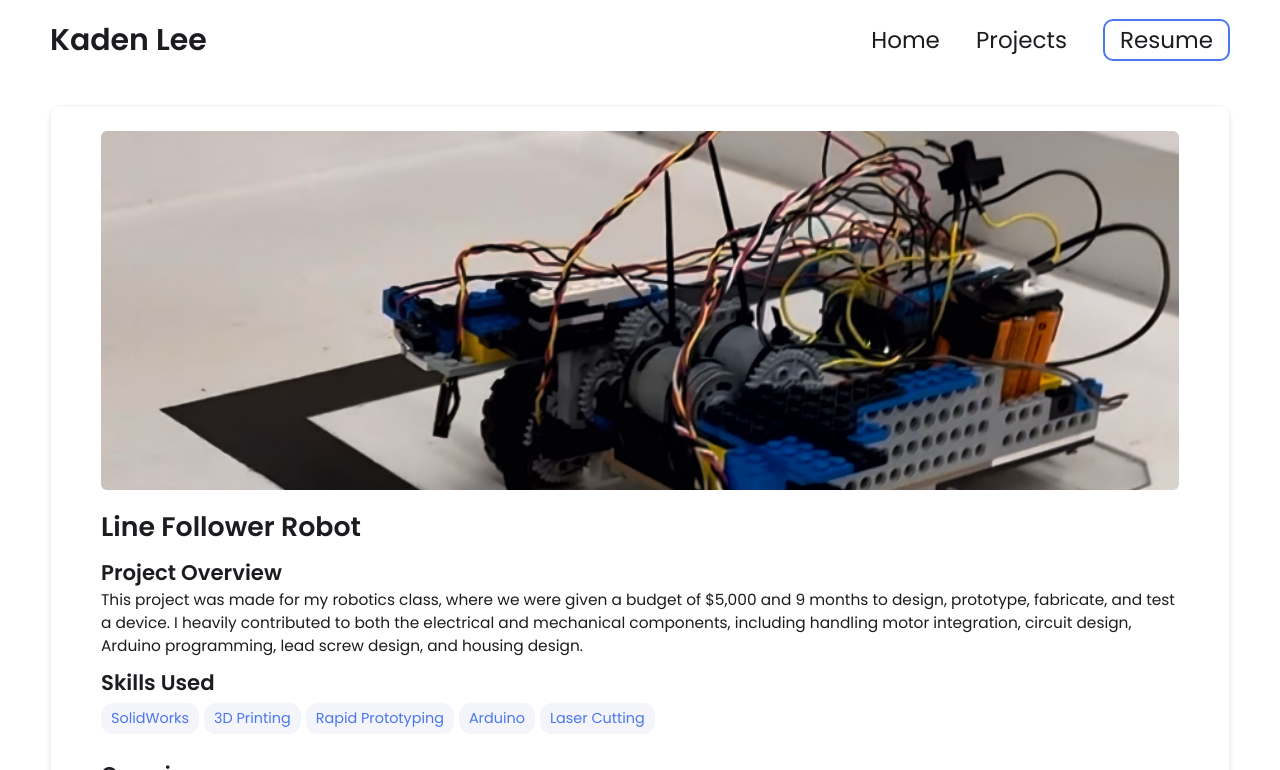
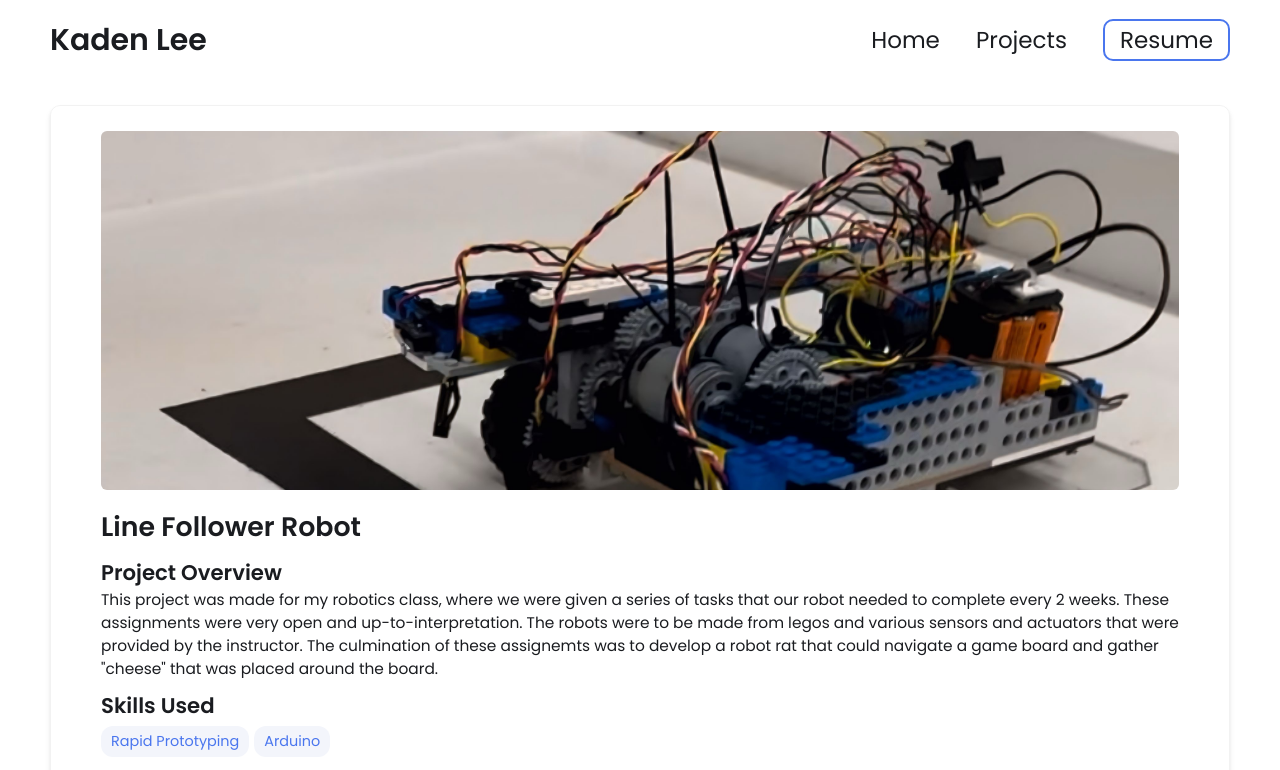
Before and after one commit to klee-eng/klee-eng.github.io, a Jekyll site: the page built from _projects/Line Following Robot/index.md, in a window 1280 px wide and 1400 px high. Shown: the top 770 px of the window. Built offline with Jekyll 4.4.1, drawn with Linux system fonts in a browser that asks for light colours; some of the changed text lies outside the part shown; grey boxes are pictures that could not be loaded.

Commit message:
Update index.md

```diff
--- a/_projects/Line Following Robot/index.md
+++ b/_projects/Line Following Robot/index.md
@@ -1,32 +1,28 @@
 ---
 layout: post
 title: Line Follower Robot
-description:  This project was made for my robotics class, where we were given a budget of $5,000 and 9 months to design, prototype, fabricate, and test a device. I heavily contributed to both the electrical and mechanical components, including handling motor integration, circuit design, Arduino programming, lead screw design, and housing design.
+description:  This project was made for my robotics class, where we were given a series of tasks that our robot needed to complete every 2 weeks. These assignments were very open and up-to-interpretation. The robots were to be made from legos and various sensors and actuators that were provided by the instructor. The culmination of these assignemts was to develop a robot rat that could navigate a game board and gather "cheese" that was placed around the board.
 skills:
-- SolidWorks
-- 3D Printing
 - Rapid Prototyping
 - Arduino
-- Laser Cutting
 main-image: /LINE_FOLLOWER.JPG
 ---
 
-## Overview
+## Line-Following Demo
 
 
-<div style="display: flex; gap: 10px;">
-  <img src="/CCS_ME Capstone 2024_CONRTOLLER.jpg" height="300" alt="Hub1">
-</div>
+https://drive.google.com/file/d/1x24ytXH3fziPBZL2PXexjRwiDdhAmlvG/preview
+
+<iframe src="https://drive.google.com/file/d/1x24ytXH3fziPBZL2PXexjRwiDdhAmlvG/preview" width="640" height="360" allow="autoplay"></iframe>
+
 
 Isometric view of final CAD assembly
 
 ---
 
-## Prototypes
+## Robot Rat
 
 
-<div style="display: flex; gap: 10px;">
-  <img src="/images-final/JuniorDesignPrototypes.jpg" height="300" alt="Hub1">
-</div>
+
 
 Lead Screw Prototype and Circtuit Prototype
```
